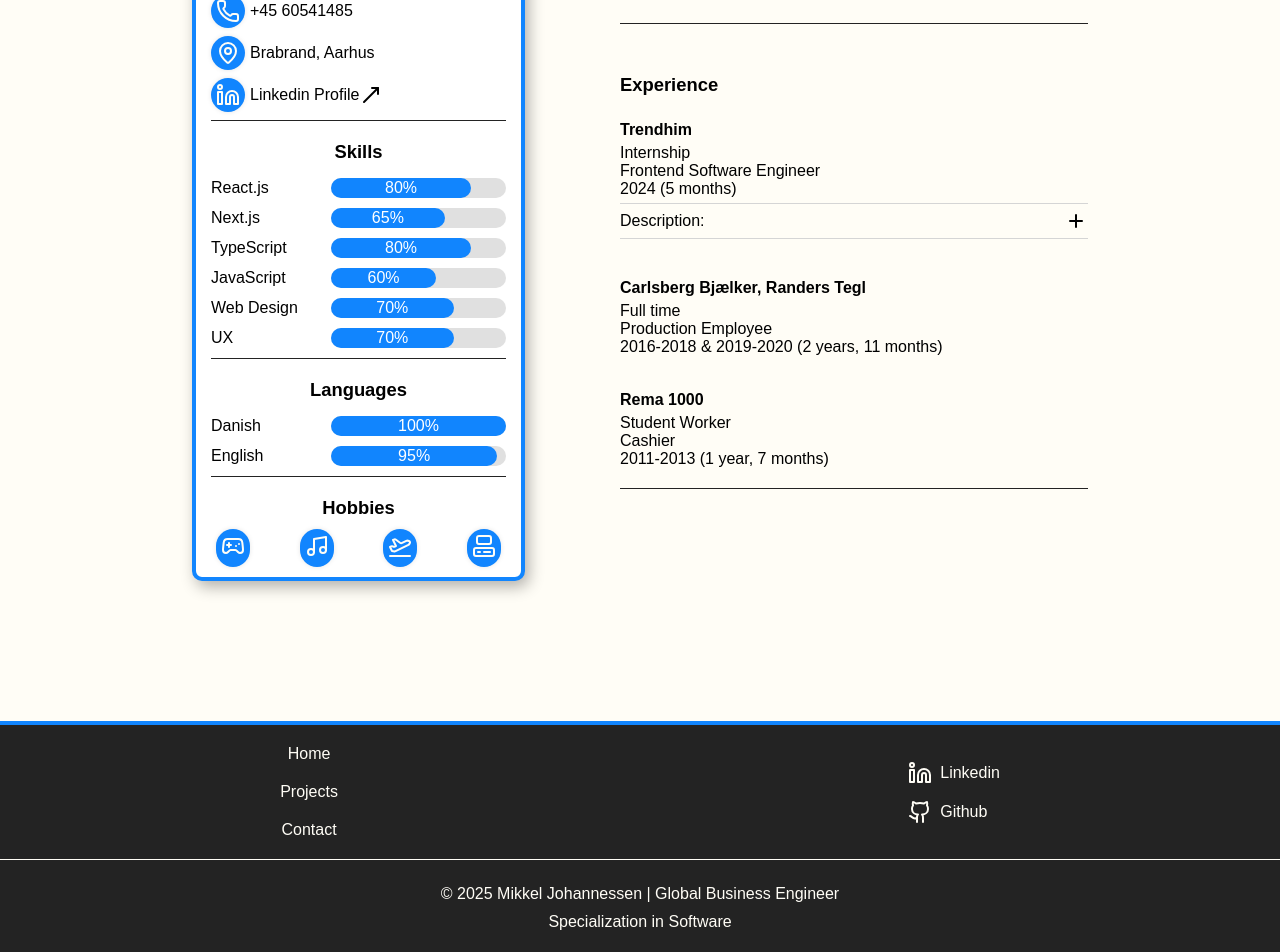
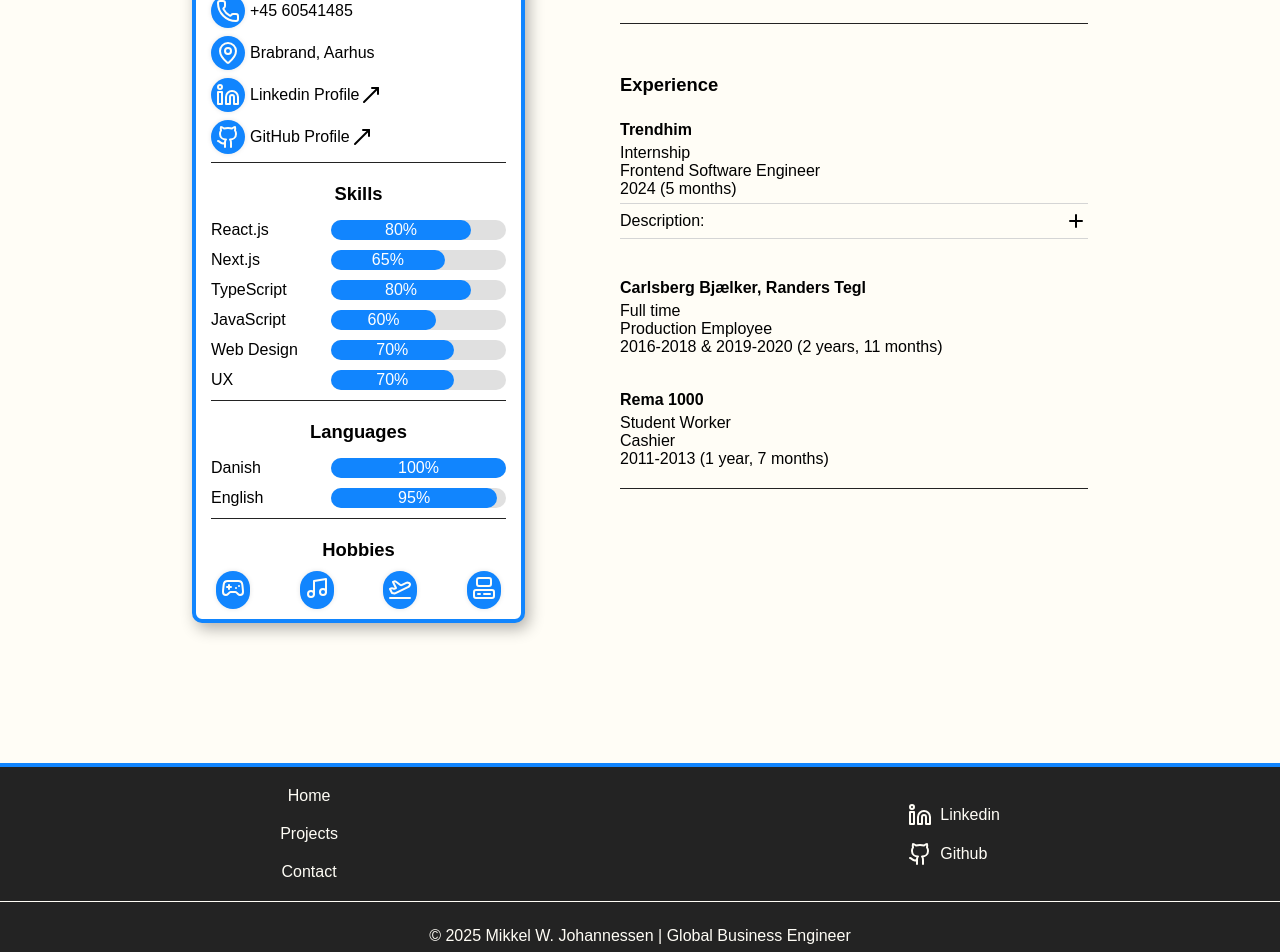
Before and after one commit to Mwaldemar/Resume, a Next.js app: page / in a window 1280 px wide. Shown: the part 440-1392 px from the top of the page. Built offline with nearby package versions, Linux system fonts and the light colour scheme.

Commit message:
Small fixes to mobile and git link added to hero

```diff
--- a/app/components/footer/footer.tsx
+++ b/app/components/footer/footer.tsx
@@ -25,7 +25,7 @@
                 </div>
             </div>
             <div className={styles.copyrightContainer}>
-                <p>© {new Date().getFullYear()} Mikkel Johannessen | Global Business Engineer</p>
+                <p>© {new Date().getFullYear()} Mikkel W. Johannessen | Global Business Engineer</p>
                 <p>Specialization in Software</p>
             </div>
         </footer>
--- a/app/home.module.scss
+++ b/app/home.module.scss
@@ -4,16 +4,18 @@
   width: 100%;
 
   .heroContainer {
-    width: 70%;
+    width: 85%;
     margin: 100px auto;
     display: flex;
     flex-direction: column;
-    gap: 95px;
+    gap: 40px;
     align-items: center;
 
     @include respond-to(desktop) {
+      width: 70%;
       flex-direction: row;
       align-items: normal;
+      gap: 95px;
     }
 
     .hero {
--- a/app/page.tsx
+++ b/app/page.tsx
@@ -1,7 +1,7 @@
 import React from "react";
 import styles from './home.module.scss'
 import Image from "next/image";
-import { Computer, Gamepad2, Linkedin, Mail, MapPin, Music, Phone, PlaneTakeoff } from "lucide-react";
+import { Computer, Gamepad2, Github, Linkedin, Mail, MapPin, Music, Phone, PlaneTakeoff } from "lucide-react";
 import ProgressBar from "./components/progressBar/progressBar";
 import Contact from "./components/contact/contact";
 import { Education } from "./components/education/education";
@@ -15,6 +15,7 @@
     { icon: <Phone />, text: '+45 60541485', link: '' },
     { icon: <MapPin />, text: 'Brabrand, Aarhus', link: '' },
     { icon: <Linkedin />, text: 'Linkedin Profile', link: 'https://www.linkedin.com/in/mikkel-w-johannessen/' },
+    { icon: <Github />, text: 'GitHub Profile', link: 'https://github.com/Mwaldemar' },
   ],
   experience: [
     { id: "Trendhim", position: "Frontend Software Engineer", place: "Trendhim", type: "Internship", year: "2024", duration: "5 months", description: <Trendhim /> },
--- a/app/projects/[slug]/project.module.scss
+++ b/app/projects/[slug]/project.module.scss
@@ -16,7 +16,7 @@
 }
 
 .contentContainer {
-  width: 70%;
+  width: 85%;
   margin: 0 auto;
 
   > div > img {
```
Also changed, not shown: projects/resume.md (+1 -1 lines).
